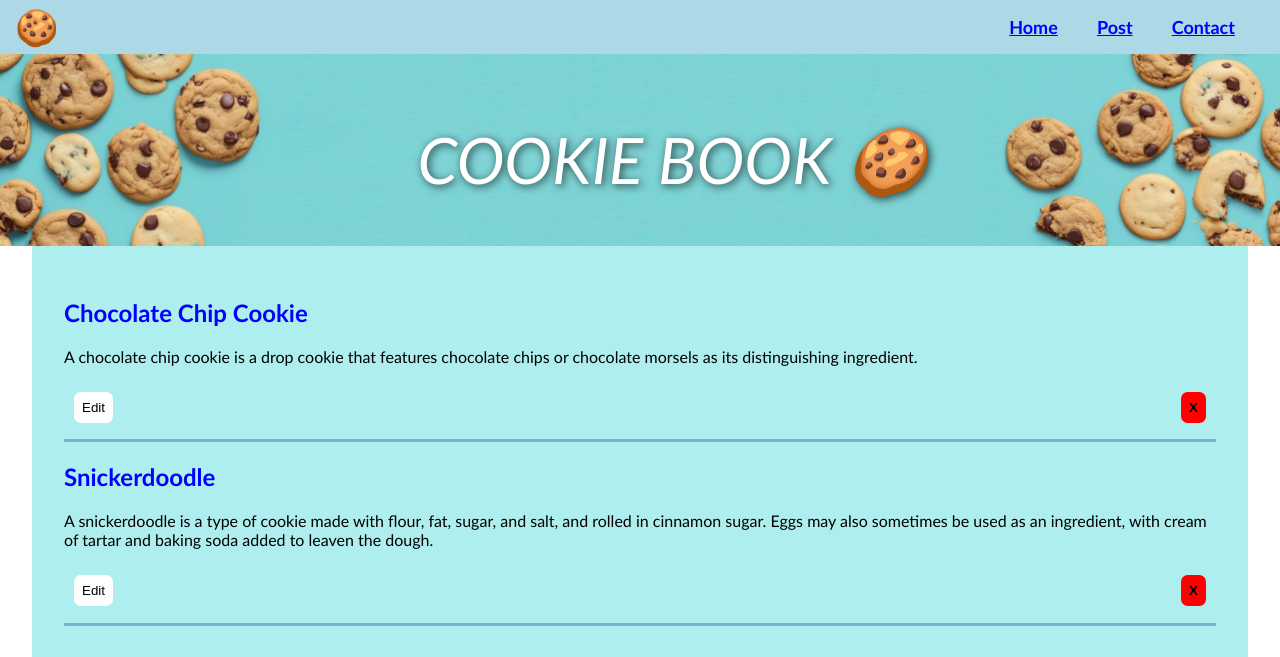
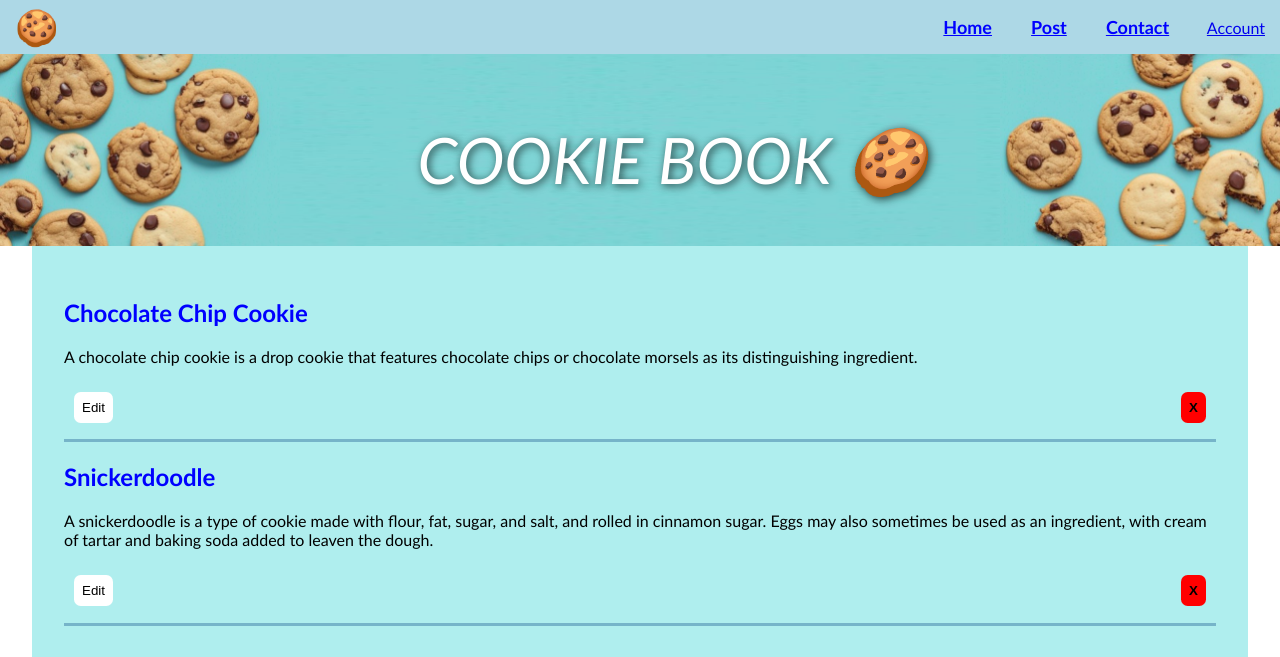
Before and after one commit to TacoWarrior24/Blog, a Node server app: page / in a window 1280 px wide. Shown: the top 657 px of the page. Run offline with Node 20, Linux system fonts and the light colour scheme.

Commit message:
Added Account page

```diff
--- a/index.js
+++ b/index.js
@@ -68,6 +68,11 @@ app.get("/contact", (req, res) => {
   res.render("contact.ejs");
 });
 
+// Route to see contact information
+app.get("/account", (req, res) => {
+  res.render("account.ejs");
+});
+
 // Start the server
 app.listen(port, () => {
   console.log(`Server is running on port ${port}`);
--- /dev/null
+++ b/views/account.ejs
@@ -0,0 +1,6 @@
+<%- include("partials/header.ejs") %>
+
+<h1>Account</h1>
+<p class="contact">You are you</p>
+
+<%- include("partials/footer.ejs") %>
--- a/views/partials/header.ejs
+++ b/views/partials/header.ejs
@@ -22,7 +22,9 @@
                 <li class="nav-item">
                     <a class="nav-link" href="/contact">Contact</a>
                 </li>
-
+                <li class="nav-item"></li>
+                    <a class="nav-link" href="/account">Account</a>
+                </li>
             </ul>
         </div>
     </nav>
```
